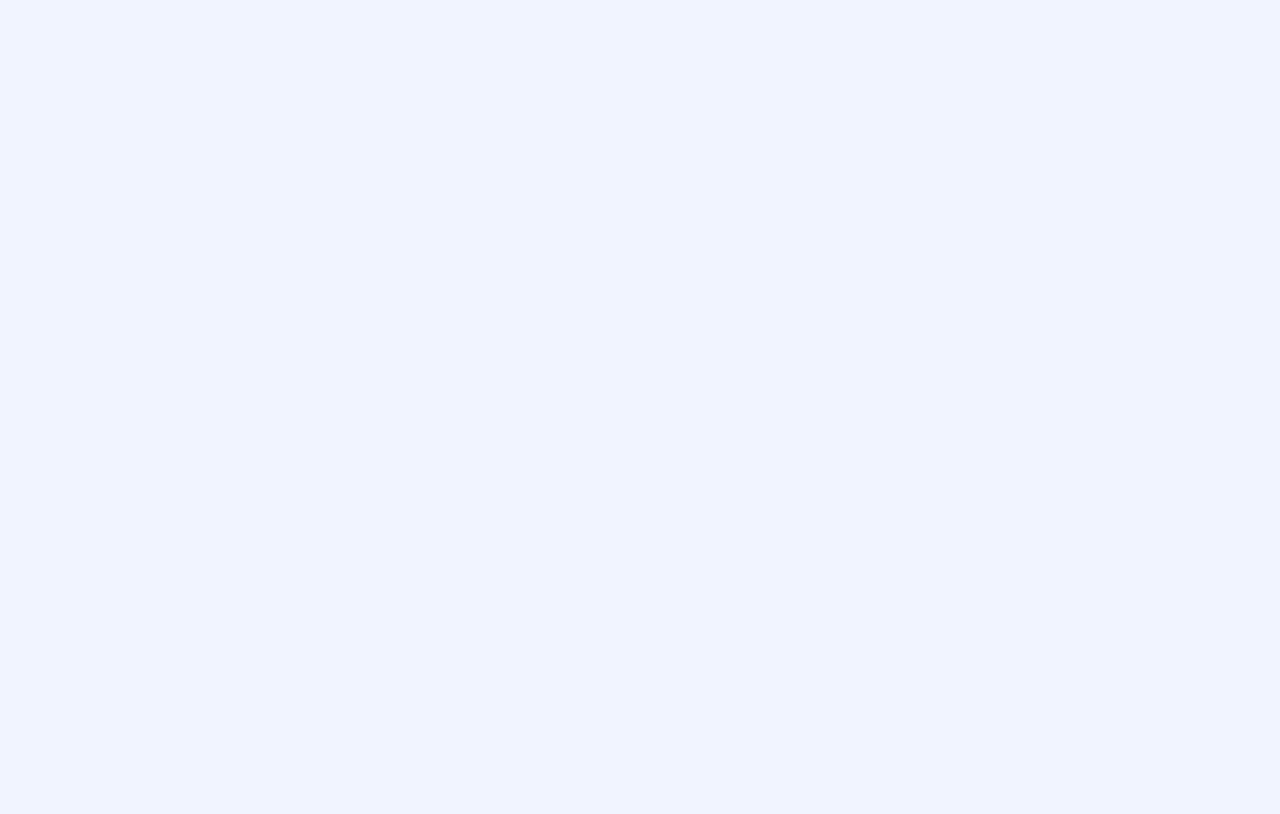
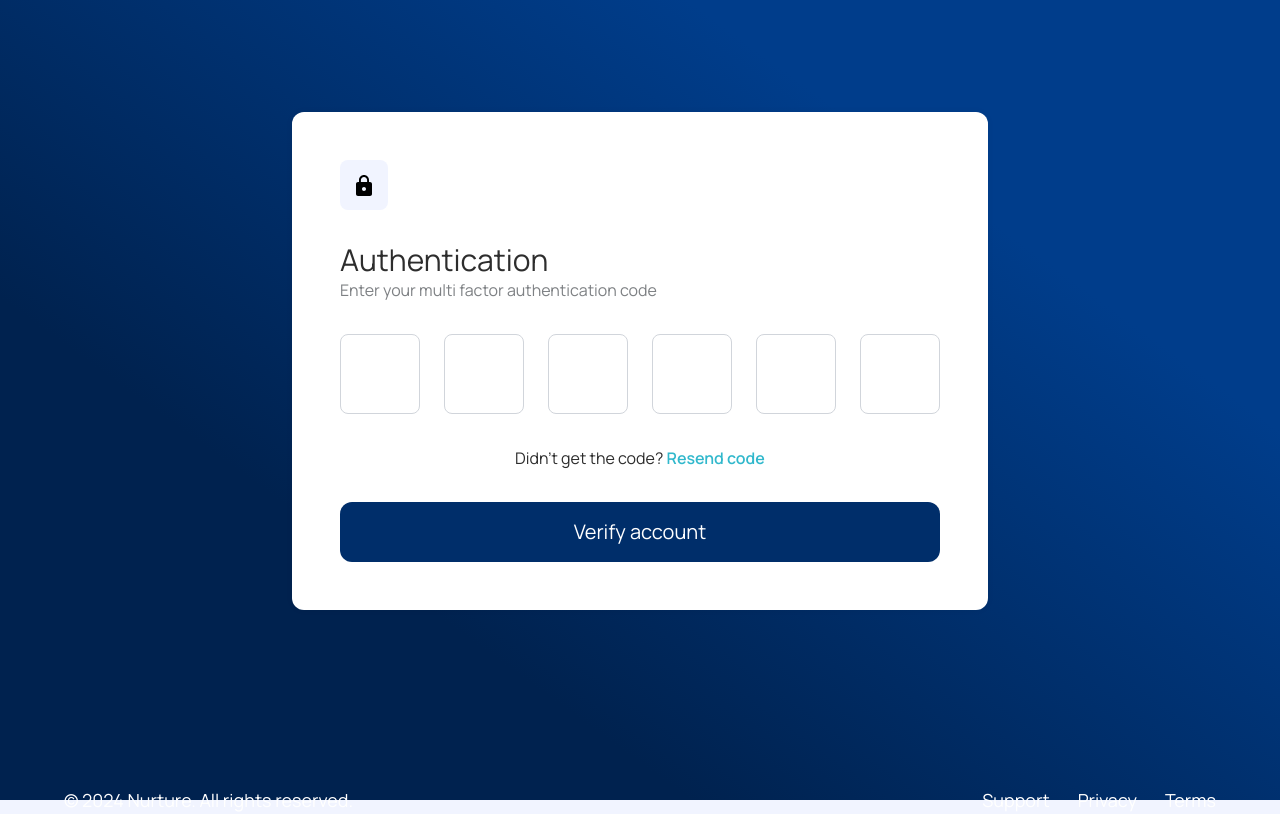
Before and after one commit to abdulla056/nurture, a React (Vite) app: page /authentication/mfa-page in a window 1280 px wide. Before the commit this address had no page. Built offline with nearby package versions, Linux system fonts and the light colour scheme.

Commit message:
navigation and mfa page

```diff
--- a/src/components/Home/DashboardButton.jsx
+++ b/src/components/Home/DashboardButton.jsx
@@ -1,6 +1,6 @@
-export default function DashboardButton({children, to}) {
+export default function DashboardButton({children, to, ...props}) {
   return (
-    <button className="bg-background-container opacity-90 text-2xl flex justify-center items-center gap-2 shrink-0 rounded-lg text-primary py-6 px-6">
+    <button {...props} className="bg-background-container opacity-90 text-2xl flex justify-center items-center gap-2 shrink-0 rounded-lg text-primary py-6 px-6">
       {children}
     </button>
   );
--- /dev/null
+++ b/src/components/auth/MFAPage.jsx
@@ -0,0 +1,65 @@
+import { useRef, useState } from "react";
+import PrimaryContainer from "../layout/PrimaryContainer";
+import { Lock } from "@mui/icons-material";
+import PrimaryButton from "../common/PrimaryButton";
+
+length = 6;
+
+export default function MFAPage() {
+  const [otp, setOtp] = useState(new Array(length).fill(""));
+  const inputRefs = Array(length)
+    .fill(null)
+    .map(() => useRef(null));
+
+  const handleChange = (index, event) => {
+    const value = event.target.value;
+
+    const newOtp = [...otp];
+    newOtp[index] = value;
+    setOtp(newOtp);
+
+    if (value && index < length - 1) {
+      inputRefs[index + 1].current.focus();
+    }
+  };
+
+  const handleKeyDown = (index, event) => {
+    if (event.key === "Backspace" && !otp[index] && index > 0) {
+      inputRefs[index - 1].current.focus();
+    }
+  };
+  return (
+    <PrimaryContainer className="!p-12 !gap-8 mt-12">
+      <div className="p-3 bg-background w-fit rounded-lg">
+        <Lock />
+      </div>
+      <div>
+        <h3 className="font-light text-font">Authentication</h3>
+        <span className="text-font-tertiary">
+          Enter your multi factor authentication code
+        </span>
+      </div>
+      <div className="flex flex-row gap-6">
+        {otp.map((value, index) => (
+          <input
+            className="border rounded-lg border-gray-300 focus:outline-none size-20 text-center text-2xl focus:border-primary focus:border-2"
+            key={index}
+            ref={inputRefs[index]}
+            type="text"
+            maxLength={1}
+            value={value}
+            onChange={(e) => handleChange(index, e)}
+            onKeyDown={(e) => handleKeyDown(index, e)}
+          />
+        ))}
+      </div>
+      <span className="w-full text-center">
+        Didn't get the code?{" "}
+        <span className="text-secondary font-semibold hover:cursor-pointer">
+          Resend code
+        </span>
+      </span>
+      <PrimaryButton>Verify account</PrimaryButton>
+    </PrimaryContainer>
+  );
+}
--- a/src/components/common/Logo.jsx
+++ b/src/components/common/Logo.jsx
@@ -1,11 +1,14 @@
 import whiteLogo from "../../assets/images/nurture-logo-white.png";
 import blackLogo from "../../assets/images/nurture-logo-black.png";
+import { useNavigate } from "react-router-dom";
 
 export default function Logo({ color }) {
+  const navigate = useNavigate();
   const logo = color === "black" ? blackLogo : whiteLogo;
 
   return (
     <img
+      onClick={() => navigate("/home")}
       src={logo}
       alt="nurture logo"
       className="object-contain self-center max-w-full aspect-[2.98] w-[271px] hover:opacity-90 delay-300  transition-colors hover:cursor-pointer -ml-5"
--- a/src/components/common/PrimaryButton.jsx
+++ b/src/components/common/PrimaryButton.jsx
@@ -5,19 +5,23 @@ export default function PrimaryButton({
   className,
   transparent = false,
   animate = true,
+  isActive = true,
   ...props
 }) {
   return (
     <motion.button
       {...props}
       whileHover={animate && { scale: 1.07 }}
-      whileTap={animate &&{ scale: 0.95 }}
+      whileTap={animate && { scale: 0.95 }}
       className={`flex items-center justify-center py-4 px-12 rounded-xl hover:opacity-90 text-xl
   ${
-    transparent
-      ? "bg-none text-primary border border-black"
-      : "bg-primary text-white"
-  } ${className}`}
+    isActive
+      ? transparent
+        ? "bg-transparent text-primary border border-black"
+        : "bg-primary text-white"
+      : "!bg-gray-100 !text-gray-400 disabled"
+  }
+  ${className}`}
     >
       {children}
     </motion.button>
--- a/src/components/overview/PastPredictions.jsx
+++ b/src/components/overview/PastPredictions.jsx
@@ -2,13 +2,15 @@ import PrimaryContainer from "../layout/PrimaryContainer";
 import { pastPredictions } from "../../assets/data/data";
 import PastPredictionContainer from "./PastPredictionContainer";
 import SecondaryButton from "../auth/SecondaryButton";
+import { useNavigate } from "react-router-dom";
 
 export default function PastPredictions() {
+  const navigate = useNavigate();
   return (
     <PrimaryContainer className="hover:scale-100 gap-4 hover:cursor-default">
       <div className="flex flex-row justify-between">
         <h3 className="font-medium">Past Predictions</h3>
-        <SecondaryButton className="!mt-0">Add a prediction</SecondaryButton>
+        <SecondaryButton className="!mt-0" onClick={()=>navigate("/selection-dashboard/add-prediction")}>Add a prediction</SecondaryButton>
       </div>
       <div className="flex flex-row justify-between items-center">
         <div className="flex flex-row gap-4">
--- a/src/components/predictions-dashboard/OverviewContainer.jsx
+++ b/src/components/predictions-dashboard/OverviewContainer.jsx
@@ -2,6 +2,7 @@ import PredictionInfo from "./PredictionInfo";
 import calendaricon from "../../assets/images/calendar-black.png";
 import PrimaryButton from "../common/PrimaryButton";
 import trashIcon from "../../assets/images/trash-icon.png";
+import { useNavigate } from "react-router-dom";
 
 const keyFactors = ["Maternal age", "Gestational diabetes"];
 
@@ -16,6 +17,7 @@ export default function OverviewContainer({
   const dateObj = timestamp ? new Date(timestamp) : null;
   const date = dateObj ? dateObj.toISOString().split("T")[0] : "N/A";
   const time = dateObj ? dateObj.toTimeString().split(" ")[0].slice(0, 5) : "N/A";
+  const navigate = useNavigate();
   return (
     <div className="flex flex-row border rounded-2xl items-center justify-between px-6 py-2">
       {isPrediction && (
@@ -64,7 +66,7 @@ export default function OverviewContainer({
         <PrimaryButton onClick={isPrediction ? enableOverview : undefined}>
           {isPrediction ? "View more details" : "View all predictions"}
         </PrimaryButton>
-        <PrimaryButton transparent={true}>Go to dashboard</PrimaryButton>
+        <PrimaryButton transparent={true} onClick={()=>navigate("/dashboard")} >Go to dashboard</PrimaryButton>
       </div>
     </div>
   );
--- a/src/components/predictions-dashboard/PredictedResultOverview.jsx
+++ b/src/components/predictions-dashboard/PredictedResultOverview.jsx
@@ -9,8 +9,10 @@ import riskScore from "../../assets/images/risk-score.png";
 import shapChart from "../../assets/images/shap-chart.png";
 import VerticalLine from "../common/VerticalLine";
 import { AnimatePresence, motion } from "framer-motion";
+import { useNavigate } from "react-router-dom";
 
 export default function PredictedResultOverview({ isActive = true, prediction }) {
+  const navigate = useNavigate();
   return (
     <PrimaryContainer
       className={
@@ -28,7 +30,7 @@ export default function PredictedResultOverview({ isActive = true, prediction })
           >
             <div className="flex flex-row justify-between items-center">
               <h2 className="font-medium">Predicted Result {prediction.detailId}</h2>
-              <PrimaryButton className={"scale-90 text-lg"} animate={false}>
+              <PrimaryButton className={"scale-90 text-lg"} animate={false} onClick={() => navigate("/dashboard")}>
                 Click to see patient dashbaord
               </PrimaryButton>
             </div>
--- a/src/pages/Home.jsx
+++ b/src/pages/Home.jsx
@@ -6,8 +6,10 @@ import dashboardImage from "../assets/images/dashboard-image.png";
 import Features from "../components/Home/Features";
 import ellipse from "../assets/images/ellipse-home-screen.png";
 import HomeFooter from "../components/Home/HomeFooter";
+import { useNavigate } from "react-router-dom";
 
 export default function Home() {
+  const navigate = useNavigate();
   return (
     <div className="flex flex-col bg-custom-gradient px-16 py-8 w-full h-full gap-16">
       {/* Navbar */}
@@ -20,7 +22,7 @@ export default function Home() {
       >
         <Logo color={"white"} />
         <div className="flex flex-row items-center gap-6">
-          <a href="" className="text-white text-3xl font-thin">
+          <a className="text-white text-3xl font-thin hover:cursor-pointer" onClick={()=>navigate("/authentication")}>
             Sign in
           </a>
           <Link to={"/selection-dashboard"}>
@@ -55,7 +57,7 @@ export default function Home() {
             transition={{ duration: 0.8, delay: 0.2, ease: "easeOut" }}
             viewport={{ once: true }}
           >
-            <DashboardButton>Go to Dashboard</DashboardButton>
+            <DashboardButton onClick={() => navigate("/selection-dashboard")} >Go to Dashboard</DashboardButton>
             <button className="opacity-90 text-2xl flex justify-center items-center gap-2 rounded-lg border-white border py-6 px-10 text-white">
               Learn more
             </button>
--- a/src/pages/SignUpPage.jsx
+++ b/src/pages/SignUpPage.jsx
@@ -5,9 +5,11 @@ import { SignUpForm } from "../components/auth/SignUpForm.jsx";
 import { Footer } from "../components/common/Footer.jsx";
 import { useState } from "react";
 import api from "../services/api";
+import MFAPage from "../components/auth/MFAPage.jsx";
 
 export default function SignUpPage() {
   const [signUpPage, setPage] = useState(true);
+  const [isMfaPage, setMfaPage] = useState(true);
   const [signupError, setSignupError] = useState(null); // Lifted state
   const [signupSuccess, setSignupSuccess] = useState(null);
   const [loginError, setLoginError] = useState(null); // Lifted state
@@ -61,14 +63,27 @@ export default function SignUpPage() {
     }
   };
   return (
-    <div className="py-16 px-16 bg-custom-gradient flex flex-col items-center">
-      {signUpPage ? (
+    <div className="py-16 px-16 bg-custom-gradient flex flex-col items-center h-screen justify-between">
+      {isMfaPage ? (
+        <MFAPage />
+      ) : signUpPage ? (
         <div className="flex flex-col gap-16 max-md:max-w-full justify-center md:flex-row">
           <SignUpFeatures />
-          <SignUpForm togglePage={togglePage} onSignup={handleSignup} error={signupError} success={signupSuccess} /> {/* Pass the callback and error state */}
+          <SignUpForm
+            togglePage={togglePage}
+            onSignup={handleSignup}
+            error={signupError}
+            success={signupSuccess}
+          />{" "}
+          {/* Pass the callback and error state */}
         </div>
       ) : (
-        <LoginForm togglePage = {togglePage} onLogin={handleLogin} error={loginError} success={loginSuccess}/>
+        <LoginForm
+          togglePage={togglePage}
+          onLogin={handleLogin}
+          error={loginError}
+          success={loginSuccess}
+        />
       )}
       <Footer />
     </div>
--- a/src/routes.jsx
+++ b/src/routes.jsx
@@ -15,10 +15,22 @@ import PredictionSelectionScreen from "./pages/PredictionSelectionScreen";
 import AddPredictionScreen from "./pages/AddPredictionScreen";
 import AddPatientScreen from "./pages/AddPatientScreen";
 import ProfileScreen from "./pages/ProfileScreen";
+import MFAPage from "./components/auth/MFAPage";
 
 const routes = [
   { path: "/", element: <Navigate to="/authentication" /> },
-  { path: "/authentication", element: <SignUpPage />,},
+  {
+    path: "/authentication",
+    element: <SignUpPage />,
+    children: [
+      {
+        index: true,
+        element: <Navigate to="/authentication/sign-up" />,
+      },
+      { path: "sign-up", element: <SignUpPage /> },
+      { path: "mfa-page", element: <MFAPage /> },
+    ],
+  },
   { path: "/home", element: <Home /> },
   { path: "/profile", element: <ProfileScreen /> },
   {
```
Also changed, not shown: src/components/predictions-dashboard/AddPredictionProgressPopUp.jsx (+4 -4 lines).
